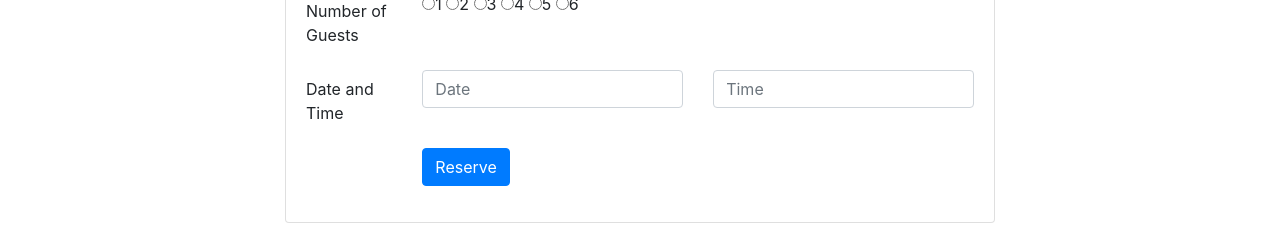
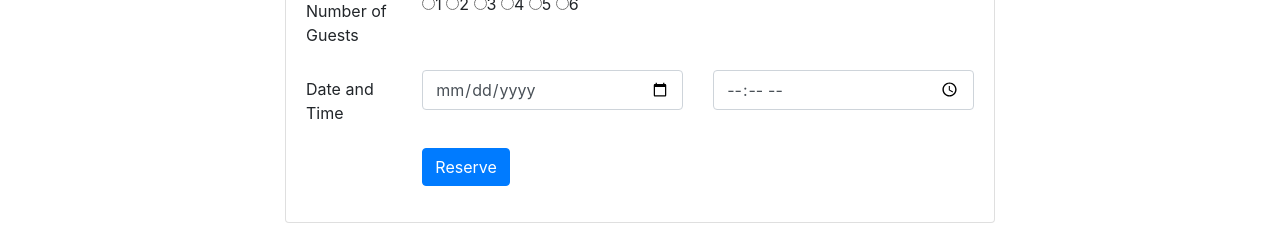
Before and after one commit to lucifer123A/BootStrap, a website: page index.html in a window 1280 px wide. Shown: the part 1680-1905 px from the top of the page. Drawn offline with nearby package versions, Linux system fonts and the light colour scheme.

Commit message:
changing type of fields in ass2 of date n time

```diff
--- a/index.html
+++ b/index.html
@@ -126,10 +126,10 @@
                         <div class="form-group row">
                             <label for="dateandtime" class="col-12 col-md-2 col-form-label">Date and Time</label>
                             <div class="col-5 col-md-5">
-                                <input type="text" class="form-control" id="date" name="dateandtime" placeholder="Date">
+                                <input type="date" class="form-control" id="date" name="dateandtime" placeholder="Date">
                             </div>
                             <div class="col-7 col-md-5">
-                                <input type="text" class="form-control" id="time" name="dateandtime" placeholder="Time">
+                                <input type="time" class="form-control" id="time" name="dateandtime" placeholder="Time">
                             </div>
                         </div>
                         <div class="form-group row">
```
